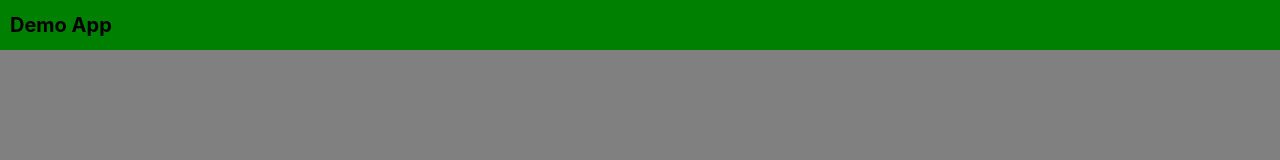
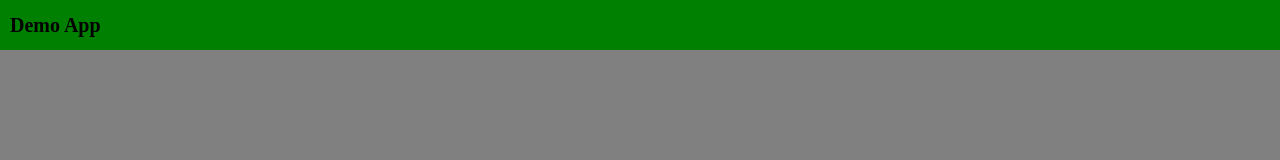
Before and after one commit to sapnakushwah011/demo-project, a React (Create React App) app: page / in a window 1280 px wide. Shown: the top 160 px of the page. Built offline with nearby package versions, Linux system fonts and the light colour scheme.

Commit message:
changed font style

```diff
--- a/src/Components/Navbar.jsx
+++ b/src/Components/Navbar.jsx
@@ -12,6 +12,7 @@ const Navbar = () => {
           marginLeft: "10px",
           fontSize: 20,
           fontWeight: "bold",
+          fontFamily: "cursive"
         }}
       >
         Demo App
```
